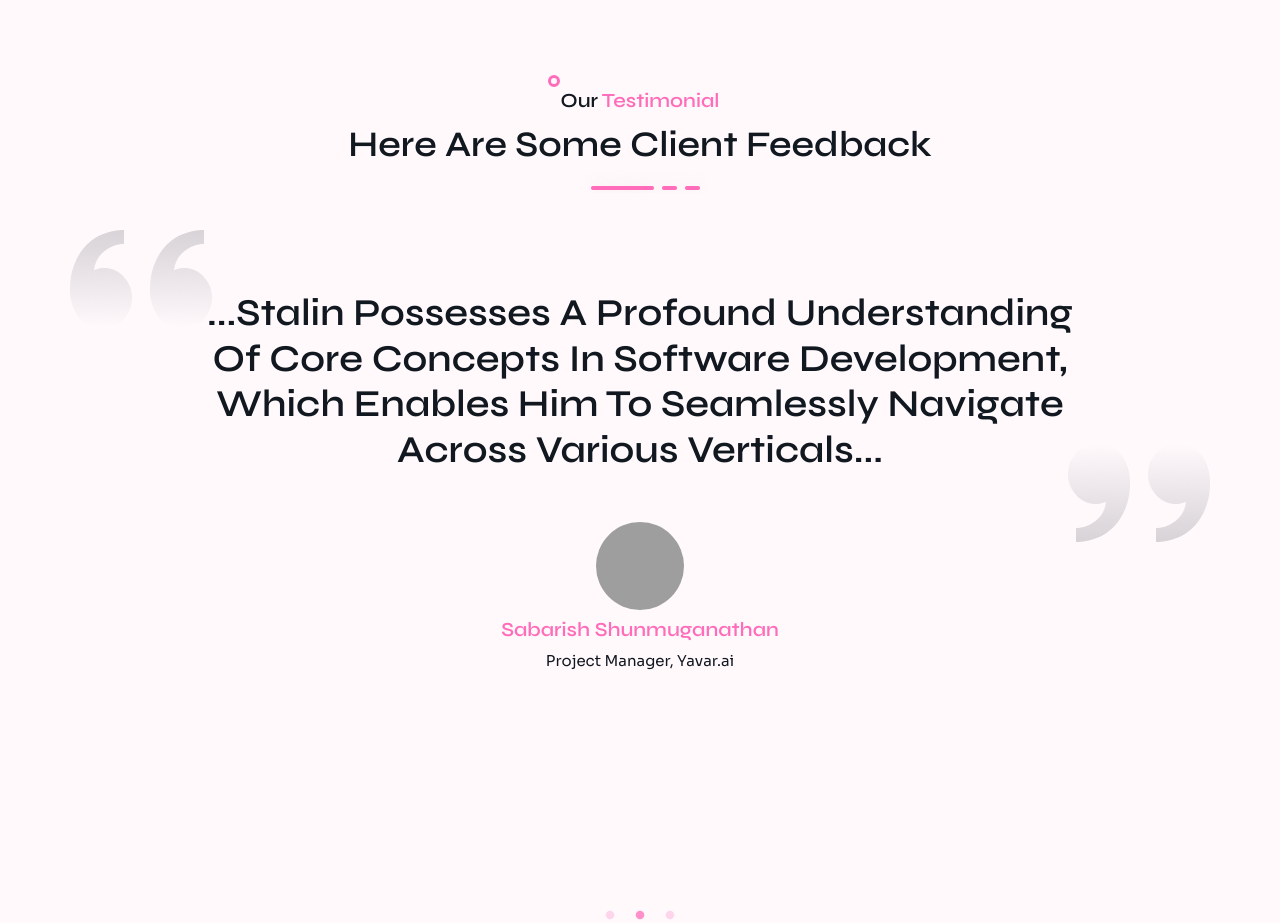
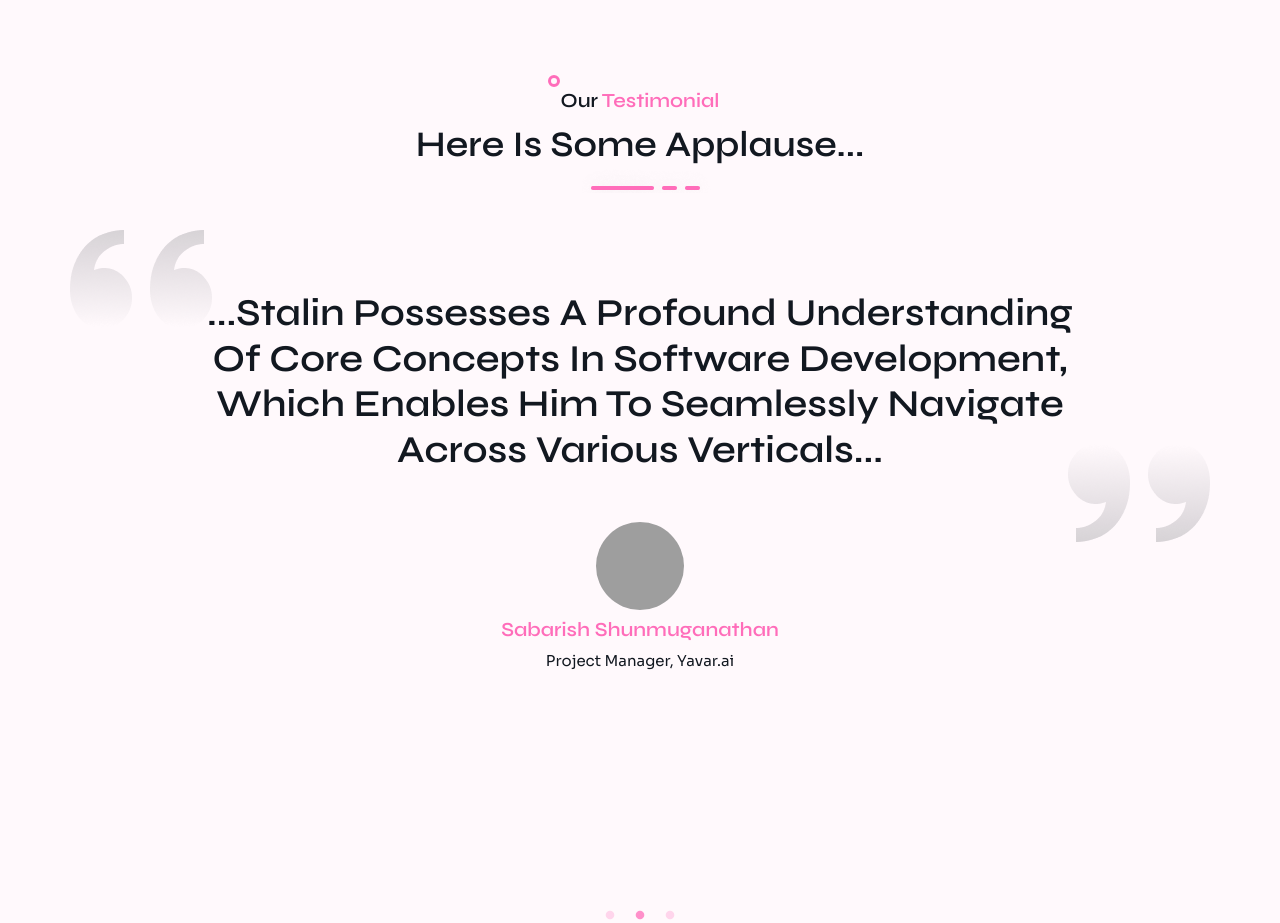
Before and after one commit to stalin/stalin.github.io, a plain HTML site: page index.html in a window 1280 px wide. Shown: the part 3520-4443 px from the top of the page. Drawn offline with nearby package versions, Linux system fonts and the light colour scheme; no server answers; grey boxes are pictures that could not be loaded.

Commit message:
fix: applause

```diff
--- a/index.html
+++ b/index.html
@@ -317,7 +317,7 @@
             <section class="d2c_testimonial_wrapper" id="testimonial">
                 <div class="container">
                     <h3 class="d2c_sub_title text_start text-md-center position-relative">Our <span>Testimonial</span></h3>
-                    <h2 class="d2c_title text_start text-md-center position-relative">here are some client feedback<span></span></h2>
+                    <h2 class="d2c_title text_start text-md-center position-relative">here is some applause...</h2>
                     <div class="row testimonial_slider">
                         <div class="col">
                             <div class="d2c_card_wrapper text-center">
```
